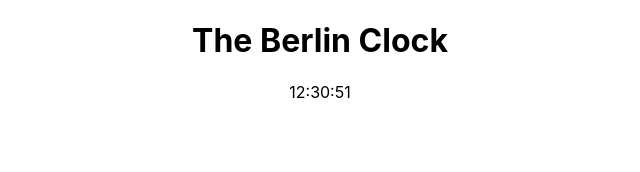
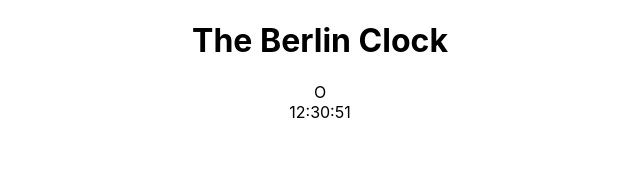
Before and after one commit to GajendraRaj/BerlinClockV2, a React (Create React App) app: page / in a window 1280 px wide. Shown: the top 172 px of the page, without its empty margins (320-960 px from the left). Built offline with nearby package versions, Linux system fonts and the light colour scheme.

Commit message:
feat: Display even/odd second value in BerlinClock

```diff
--- a/src/component/App.js
+++ b/src/component/App.js
@@ -1,5 +1,6 @@
 import React, { useState, useEffect } from "react";
 import StandardClock from "./StandardClock";
+import BerlinClock from "./BerlinClock";
 import constants from "../constant";
 import "./App.css";
 
@@ -27,6 +28,7 @@
   return (
     <div className="App">
       <h1>{constants.APPLICATION_TITLE}</h1>
+      <BerlinClock time={time} />
       <StandardClock time={time} />
     </div>
   );
--- /dev/null
+++ b/src/component/BerlinClock.js
@@ -0,0 +1,21 @@
+import React from "react";
+import PropTypes from "prop-types";
+
+const BerlinClock = props => {
+  const berlinFormat = time => {
+    const [hours, minutes, seconds] = time
+      .split(":")
+      .map(number => parseInt(number));
+    const secondValue = seconds % 2 === 0 ? "E" : "O";
+
+    return { secondValue };
+  };
+
+  return <div>{berlinFormat(props.time).secondValue}</div>;
+};
+
+BerlinClock.propTypes = {
+  time: PropTypes.string.isRequired
+};
+
+export default BerlinClock;
```
Also changed, not shown: 2 other files (tests, documents, lock files or other folders).
